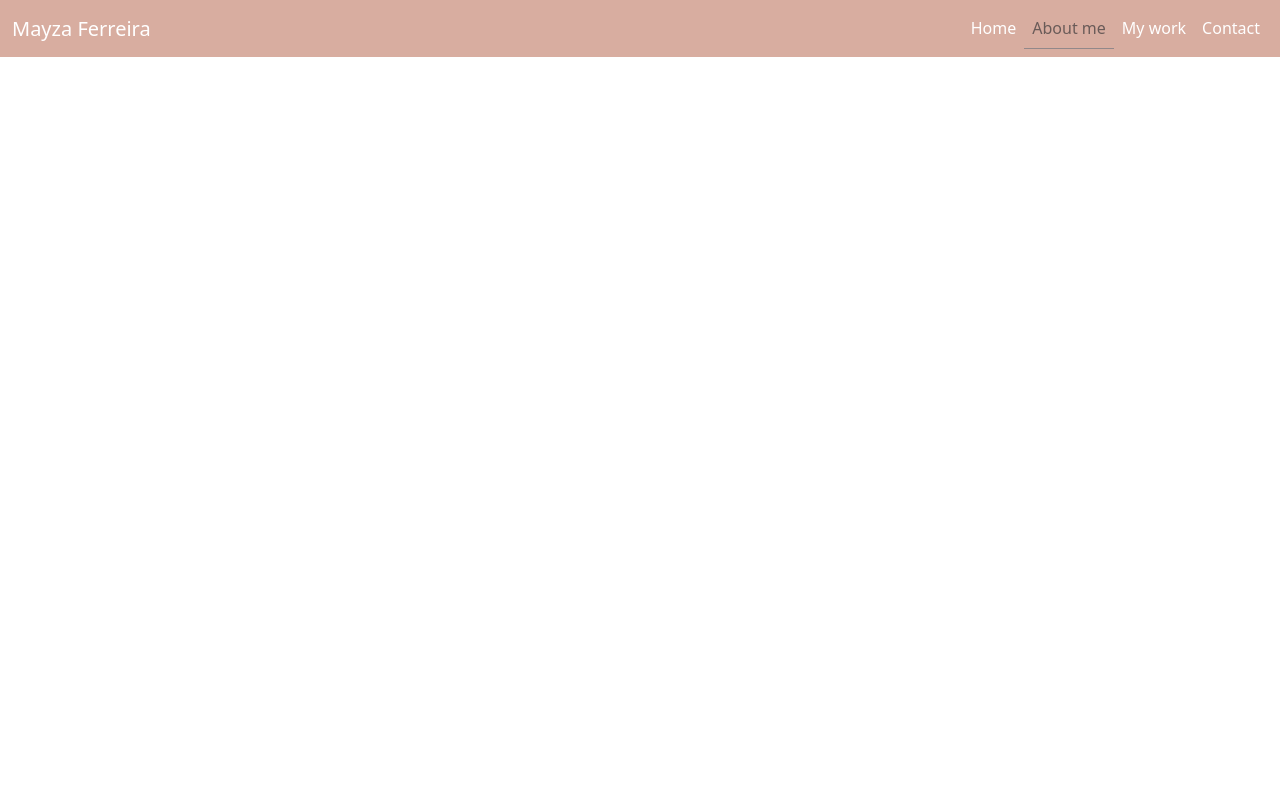
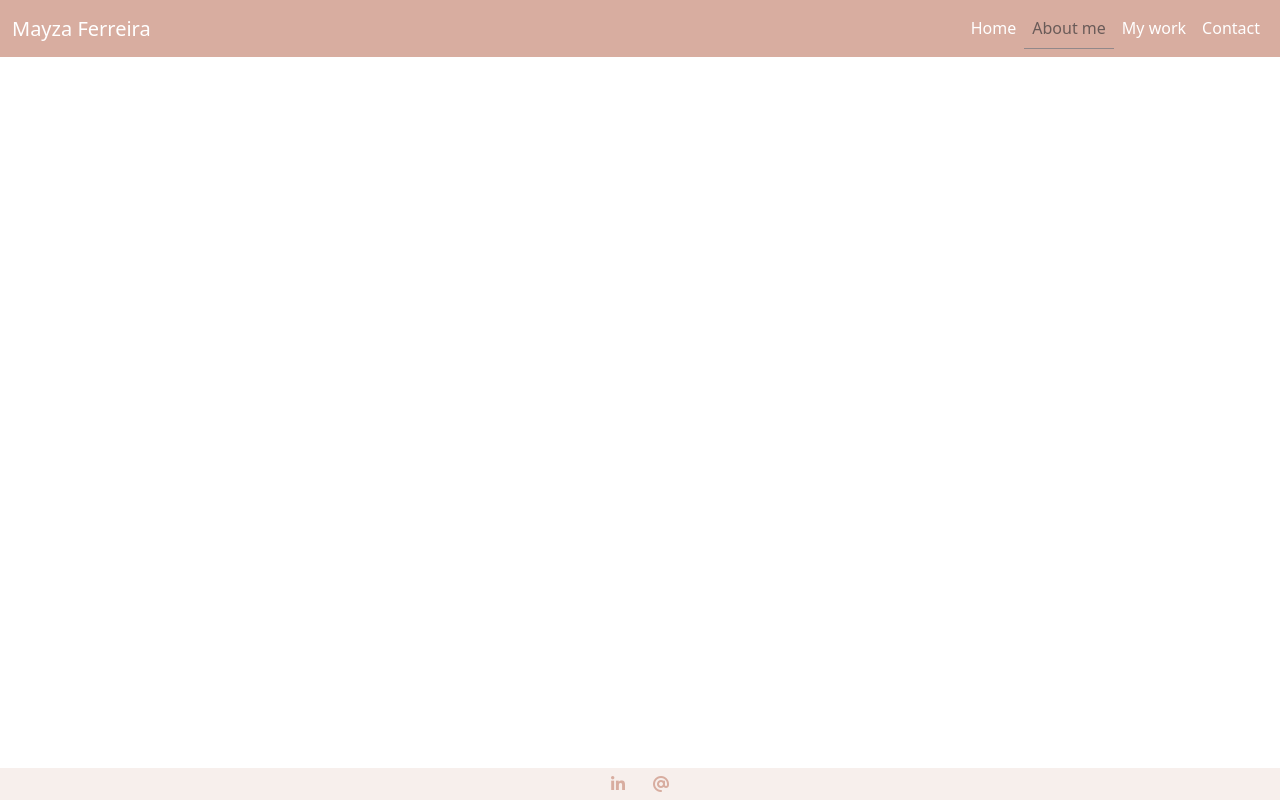
Before and after one commit to mayza-ferreira/Portfolio-project, a plain HTML site: page about.html in a window 1280 px wide. Drawn offline with nearby package versions, Linux system fonts and the light colour scheme.

Commit message:
Added footer to every page

```diff
--- a/about.html
+++ b/about.html
@@ -10,6 +10,10 @@
       integrity="sha384-KK94CHFLLe+nY2dmCWGMq91rCGa5gtU4mk92HdvYe+M/SXH301p5ILy+dN9+nJOZ"
       crossorigin="anonymous"
     />
+     <script
+      src="https://kit.fontawesome.com/403e43e07b.js"
+      crossorigin="anonymous"
+    ></script>
     <script
       src="https://cdn.jsdelivr.net/npm/bootstrap@5.3.0-alpha3/dist/js/bootstrap.bundle.min.js"
       integrity="sha384-ENjdO4Dr2bkBIFxQpeoTz1HIcje39Wm4jDKdf19U8gI4ddQ3GYNS7NTKfAdVQSZe"
@@ -81,5 +85,16 @@
         </div>
       </div>
     </nav>
+
+    <div class="card d-none d-md-block text-center footer container-fluid">
+      <div class="p-1">
+        <a href="http://" title="My Linkedin profile">
+          <i class="fa-brands fa-linkedin-in me-4" style="color: #d8ada0"></i
+        ></a>
+        <a href="mailto:mayzaferreiraher@gmail.com " title="Send me an email">
+          <i class="fa-solid fa-at" style="color: #d8ada0"></i
+        ></a>
+      </div>
+    </div>
   </body>
 </html>
```
Also changed, not shown: contact.html (+15 -0 lines), my_work.html (+15 -0 lines).
